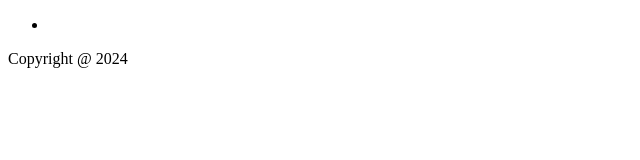
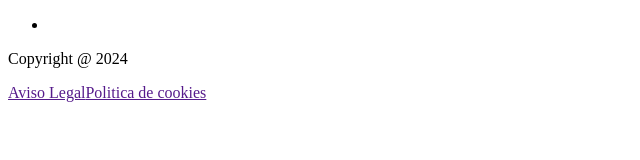
Before and after one commit to DatSatoru/repo_terminal, a plain HTML site: page index.html in a window 1280 px wide. Shown: the whole page, without its empty margins (0-640 px from the left). Drawn offline with Linux system fonts and the light colour scheme.

Commit message:
enlaces footer creados

```diff
--- a/index.html
+++ b/index.html
@@ -17,6 +17,7 @@
     </header>
     <footer>
         <p>Copyright @ 2024</p>
+        <p><a href="">Aviso Legal</a><a href="">Politica de cookies</a></p>
     </footer>
 </body>
 
```
